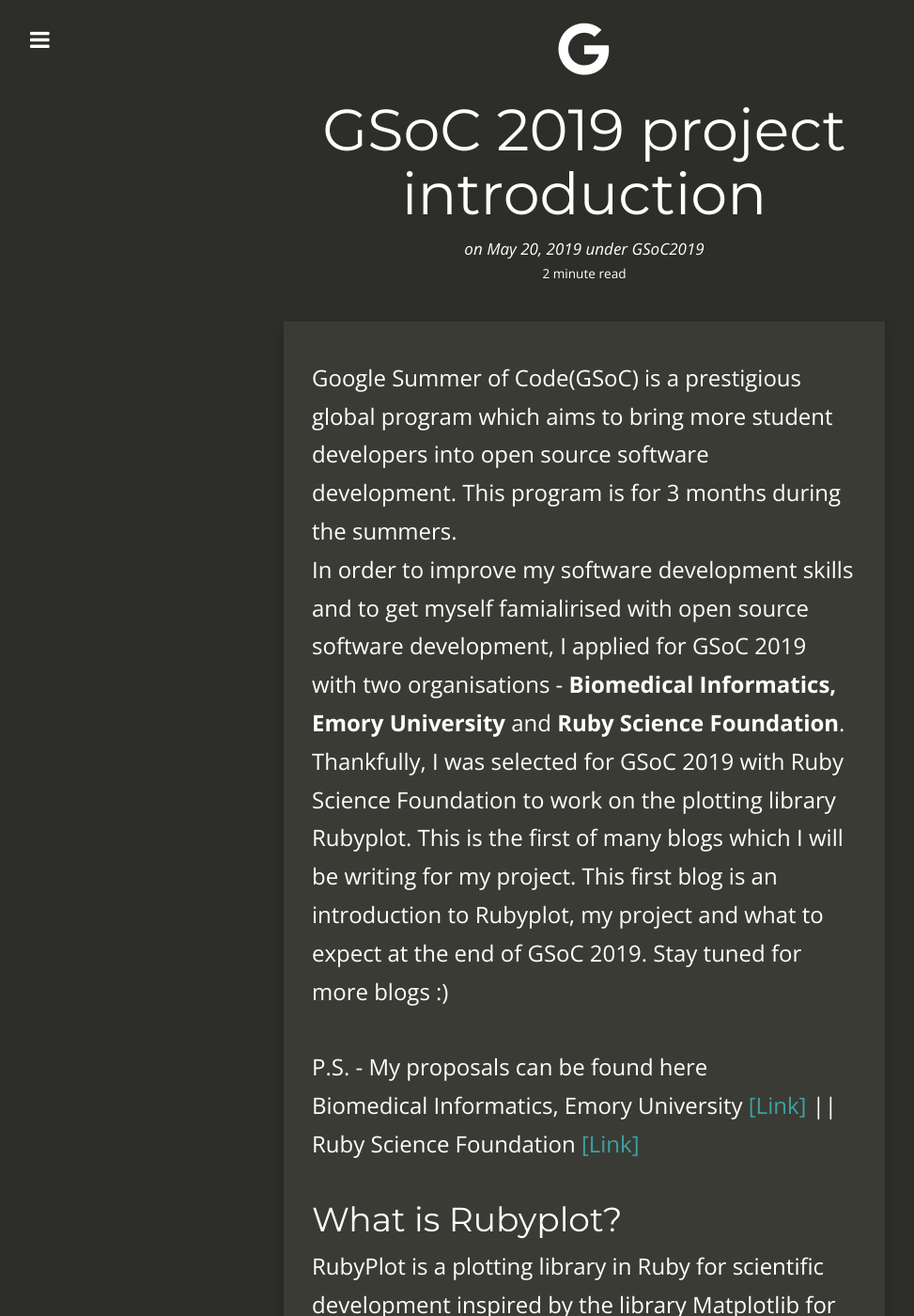
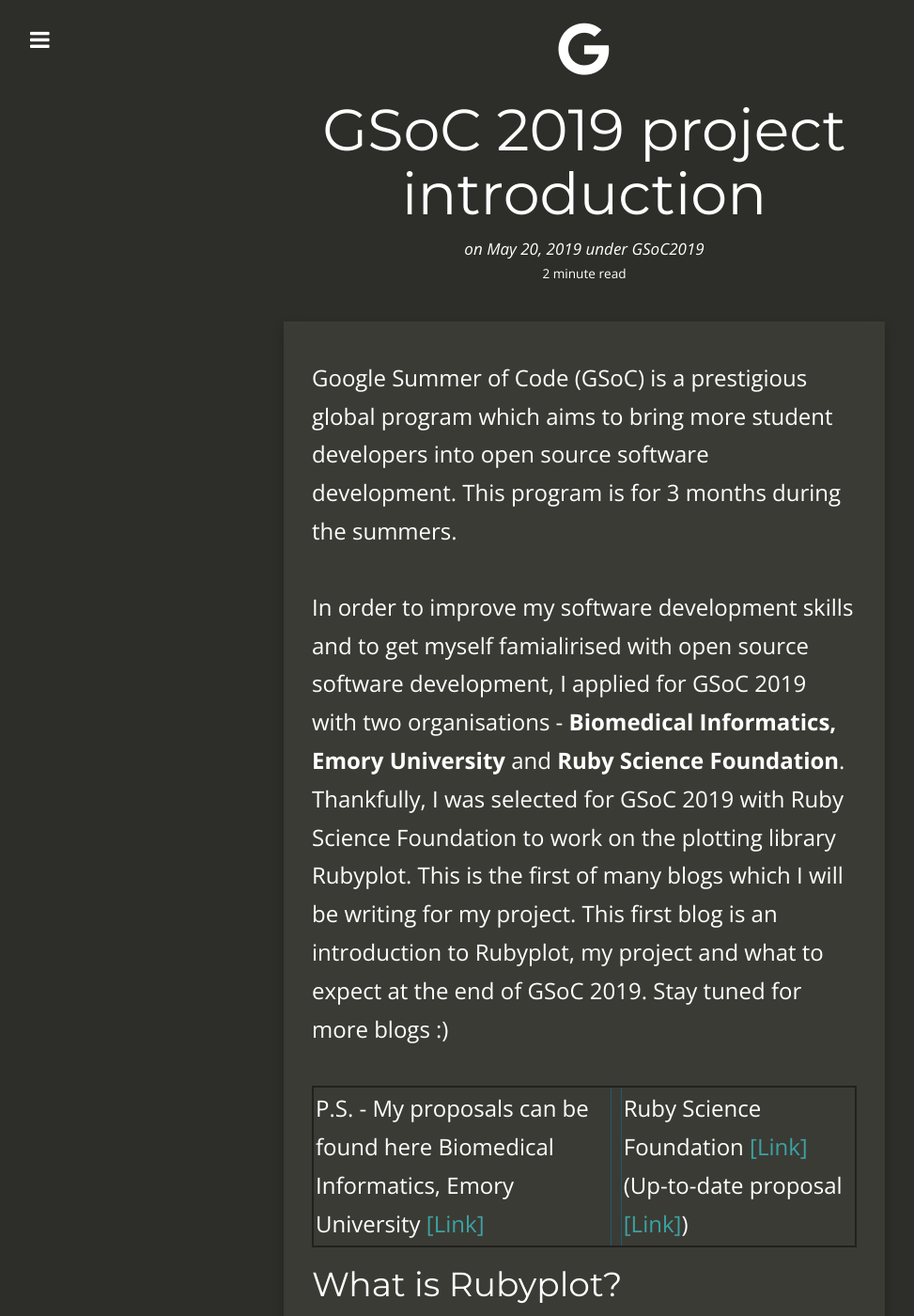
Before and after one commit to alishdipani/Old_Website, a Jekyll site: the page built from _posts/2019-05-20-GSoC-2019-project-introduction.md, in a window 1280 px wide and 1400 px high. Shown: the whole window at 94% size, without its empty margins (18-991 px from the left). Built offline with Jekyll 4.4.1, drawn with Linux system fonts in a browser that asks for light colours; nearby versions of some CDN libraries; comment, search, counter and statistics services are not loaded.

Commit message:
Update 2019-05-20-GSoC-2019-project-introduction.md

```diff
--- a/_posts/2019-05-20-GSoC-2019-project-introduction.md
+++ b/_posts/2019-05-20-GSoC-2019-project-introduction.md
@@ -12,11 +12,11 @@ tags:
  - Rubyplot
 ---
 
-Google Summer of Code(GSoC) is a prestigious global program which aims to bring more student developers into open source software development. This program is for 3 months during the summers.
+Google Summer of Code (GSoC) is a prestigious global program which aims to bring more student developers into open source software development. This program is for 3 months during the summers.
+
 In order to improve my software development skills and to get myself famialirised with open source software development, I applied for GSoC 2019 with two organisations - **Biomedical Informatics, Emory University** and **Ruby Science Foundation**. Thankfully, I was selected for GSoC 2019 with Ruby Science Foundation to work on the plotting library Rubyplot. This is the first of many blogs which I will be writing for my project. This first blog is an introduction to Rubyplot, my project and what to expect at the end of GSoC 2019. Stay tuned for more blogs :)
 
-P.S. - My proposals can be found here
-Biomedical Informatics, Emory University [[Link]](https://docs.google.com/document/d/1wGPSaHtE7v-tGWbXaIkxzNwbvQ6cCp0R5lxFxI0JGak/edit?usp=sharing)  ||  Ruby Science Foundation [[Link]](https://docs.google.com/document/d/1UoAE2MQ0l67ZZ0UWjykmRZnCHO_u22FM2zlHfVYUyEQ/edit?usp=sharing)
+P.S. - My proposals can be found here Biomedical Informatics, Emory University [[Link]](https://docs.google.com/document/d/1wGPSaHtE7v-tGWbXaIkxzNwbvQ6cCp0R5lxFxI0JGak/edit?usp=sharing)  ||  Ruby Science Foundation [[Link]](https://docs.google.com/document/d/1UoAE2MQ0l67ZZ0UWjykmRZnCHO_u22FM2zlHfVYUyEQ/edit?usp=sharing) (Up-to-date proposal [[Link]](https://github.com/alishdipani/rubyplot/wiki/GSoC-2019-Proposal))
 
 ## What is Rubyplot?
 RubyPlot is a plotting library in Ruby for scientific development inspired by the library Matplotlib for Python. Users can create various types of plots like scatter plot, bar plot, etc. and can also create subplots which combine various of these plots.The long-term goal of the library is to build an efficient, scalable and user friendly library with a backend agnostic frontend to support various backends so that library can be used on any device.
```
